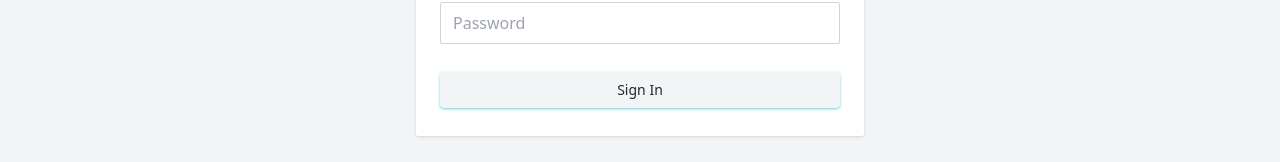
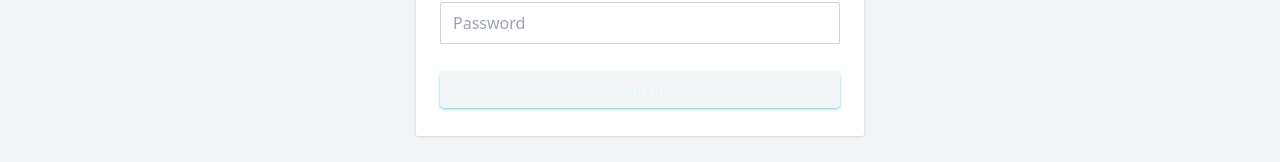
Before and after one commit to jandrescossio/criya-fe, a Next.js app: page /login in a window 1280 px wide. Shown: the part 280-442 px from the top of the page. Built offline with nearby package versions, Linux system fonts and the light colour scheme.

Commit message:
#2rxcnjy fix: changed styles for anchor type and primary intent

```diff
--- a/src/components/button.tsx
+++ b/src/components/button.tsx
@@ -6,11 +6,11 @@ const Button: React.FC<ButtonProps & React.AllHTMLAttributes<HTMLAnchorElement>
 
   const classes = classNames(
     className,
-    'py-2 px-4 rounded text-sm bg-gray-100 hover:bg-gray-200 text-gray-800 hover:text-gray-900 cursor-pointer shadow',
+    'py-2 px-4 rounded text-sm bg-gray-100 hover:bg-gray-200 text-gray-800 hover:text-gray-900 cursor-pointer shadow block text-center',
     {
       'bg-transparent hover:bg-gray-200 shadow-none': minimal,
       'bg-gray-200 text-gray-400 cursor-not-allowed hover:bg-gray-200 hover:text-gray-400': disabled,
-      'bg-cyan-600 text-cyan-50 hover:bg-cyan-700 hover:text-cyan-50 shadow-cyan-500/50': intent === 'primary',
+      'bg-cyan-600 !text-cyan-50 hover:bg-cyan-700 hover:text-cyan-50 shadow-cyan-500/50': intent === 'primary',
       'bg-red-800 text-red-50 hover:bg-red-900 hover:text-red-50 shadow-red-500/50': intent === 'danger',
       'bg-teal-600 text-teal-50 hover:bg-teal-700 hover:text-teal-50 shadow-teal-700/50': intent === 'success',
       'bg-yellow-600 text-yellow-50 hover:bg-yellow-700 hover:text-yellow-50 shadow-yellow-500/50': intent === 'warning'
```
